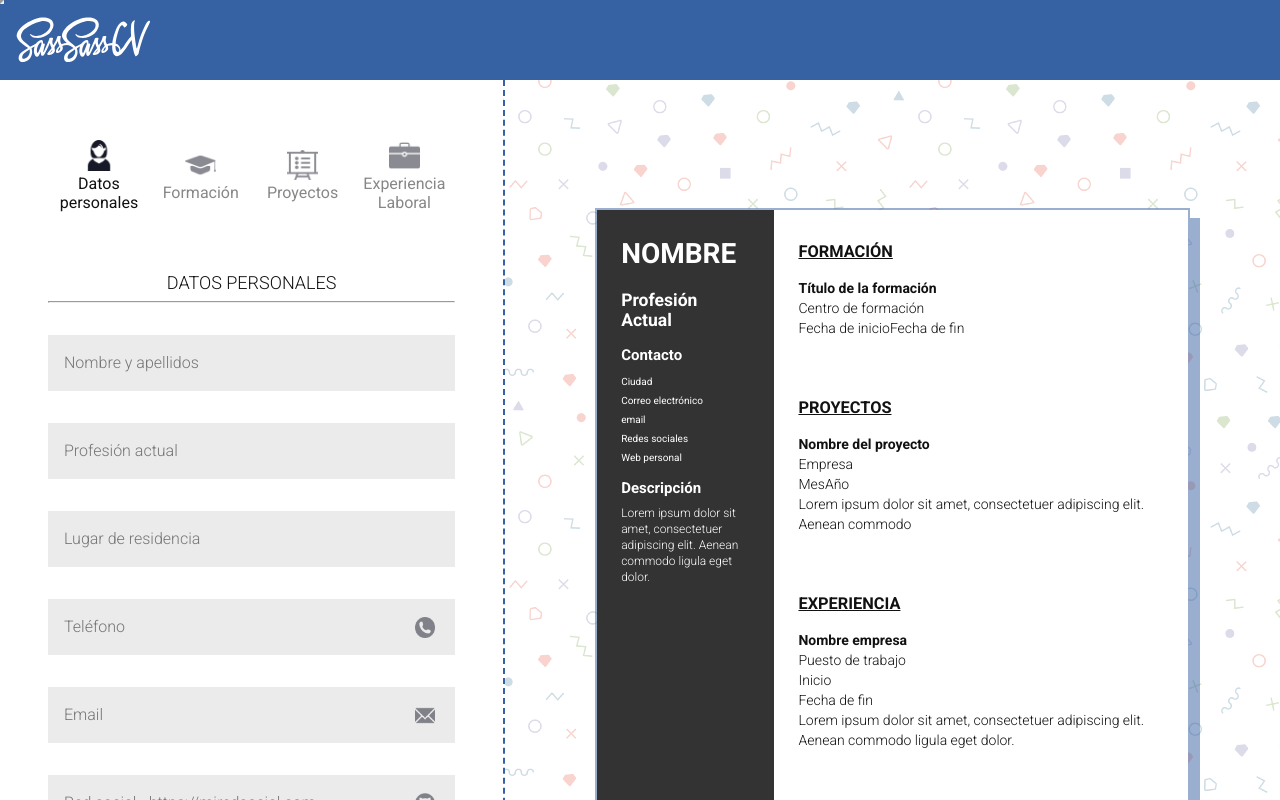
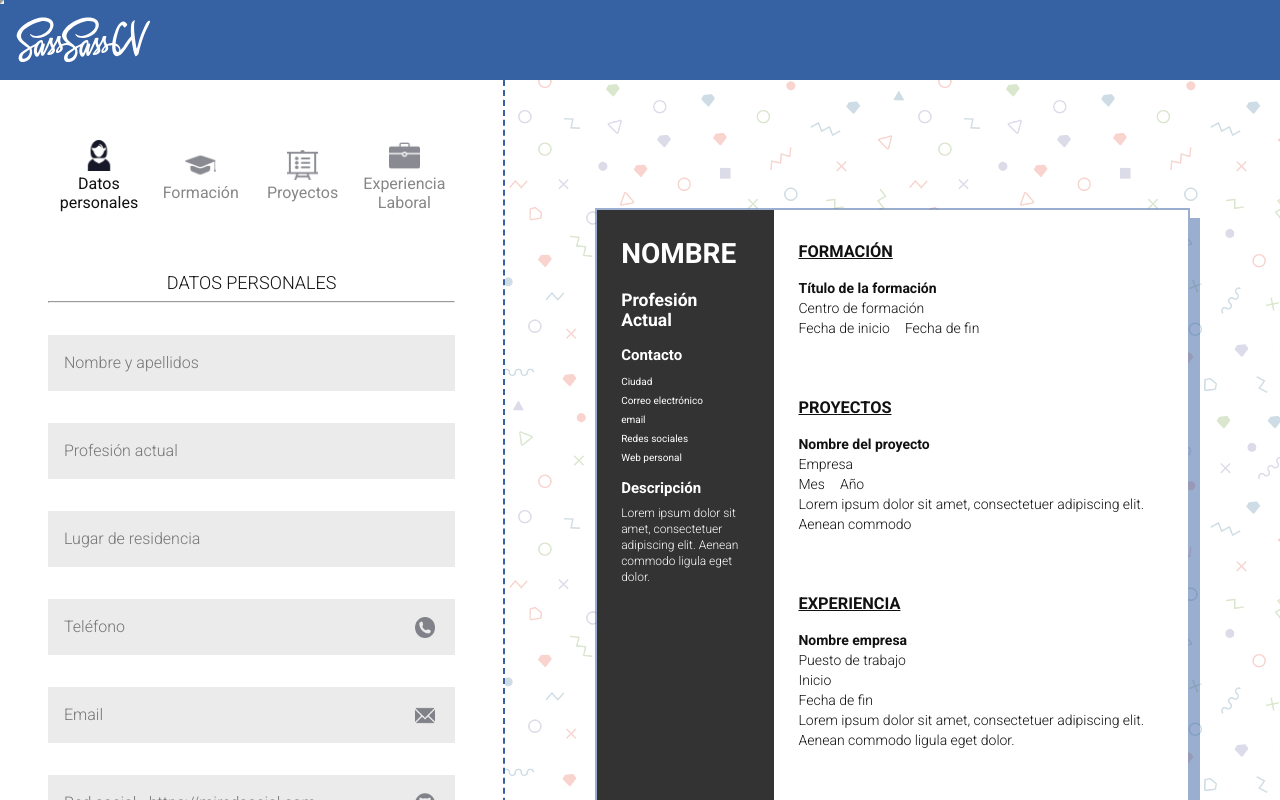
Before and after one commit to Adalab/project-clarke-s4-sass-sass-baby, a React (Create React App) app: page / in a window 1280 px wide. Shown: the top 800 px of the page. Built offline with nearby package versions, Linux system fonts and the light colour scheme.

Commit message:
[Changes]style cv space

```diff
--- a/src/components/Form.js
+++ b/src/components/Form.js
@@ -9,7 +9,9 @@ import Colapsable from './Colapsable';
 import { Link, Route, Switch } from 'react-router-dom';
 
 class Form extends Component {
+
   render(){
+
     return (
       <section id="section-form">
       <Tabs/>
--- a/src/components/ProjectBox.js
+++ b/src/components/ProjectBox.js
@@ -10,7 +10,7 @@ class ProjectBox extends Component {
 				<li className="cv-name-project bold">{ this.props.cv.nameProject }</li>
 				<li className="cv-company-project">{ this.props.cv.companyProject }</li>
 				<li className="write-date put-inline">{ this.props.cv.monthProject }</li>
-				<li className="write-date put-inline">{ this.props.cv.yearProject }</li>
+				<li className="write-date put-inline">{this.props.cv.yearProject}</li>
 			</ul>
 			<p className="cv-description-project">{ this.props.cv.descriptionProject }
 			</p>
@@ -18,7 +18,7 @@ class ProjectBox extends Component {
 			<ul className="list-none">
 				<li className="cv-name-project1 bold">{ this.props.cv.nameProject2 }</li>
 				<li className="cv-company-project1">{ this.props.cv.companyProject2}</li>
-				<li className="write-date put-inline">{ this.props.cv.monthProject2 }</li>
+				<li className="write-date put-inline">{this.props.cv.monthProject2 }</li>
 				<li className="write-date put-inline">{ this.props.cv.yearProject2 }</li>
 			</ul>
 			<p className="cv-description-project1"> { this.props.cv.descriptionProject2 }
--- a/src/components/Projects.js
+++ b/src/components/Projects.js
@@ -3,12 +3,20 @@ import Fieldset from './Fieldset';
 import Colapsable from './Colapsable';
 
 class Projects extends Component {
+  static defaultProps = {
+      yearexp: ['Año','1970','1971','1972','1973','1974','1975','1976','1977','1978','1979','1980','1981','1982','1983','1984','1985','1986','1987','1988','1989','1990','1991','1992','1993','1994','1995','1996','1997','1998','1999','2000','2001','202','2003','2004','2005','2006','2007','2008','2009','2010','2011','2012','2013','2014','2015','2016','2017','2018']
+    }
 
   render() {
+    let yearOptions = this.props.yearexp.map((yearexp) => {
+              return <option className="option-form" key={yearexp} value={yearexp} >{yearexp}</option>
+        });
+
     const handleChange = (event) => {
       const name = event.target.name;
       this.props.handleChange(name, event.target.value);
     };
+
     return (
       <Fieldset title= "Proyectos">
       <Colapsable box="firstProyectBox" link="Añadir proyecto 1">
@@ -32,7 +40,7 @@ class Projects extends Component {
       <option>Diciembre</option>
       </select>
       <select onChange={handleChange} className="input-form select-date" name="yearProject" id="selectorYear">
-                <option className="option-form" disabled selected>Año</option>
+        {yearOptions}
       </select>
       </div>
       <textarea onChange={handleChange} className="input-form description-project" name="descriptionProject" rows={8} cols={80} defaultValue={""} />
@@ -45,7 +53,7 @@ class Projects extends Component {
       <input onChange={handleChange}  className="input-form company-project" id="company-project" type="text" name="companyProject2" placeholder="Empresa o proyecto personal" required />
       <div className="containter-data-project">
       <select onChange={handleChange} className="input-form select-date" name="monthProject2">
-                <option className="option-form grey"  disabled selected>Mes</option>
+      <option className="option-form grey" selected>Mes</option>
       <option>Enero</option>
       <option>Febrero</option>
       <option>Marzo</option>
@@ -60,7 +68,7 @@ class Projects extends Component {
       <option>Diciembre</option>
       </select>
       <select onChange={handleChange} className="input-form select-date" name="yearProject2" id="selectorYear">
-                <option className="option-form" disabled selected>Año</option>
+      {yearOptions}
       </select>
       </div>
       <textarea onChange={handleChange} className="input-form description-project" name="descriptionProject2" rows={8} cols={80} defaultValue={""} />
--- a/src/index.css
+++ b/src/index.css
@@ -427,7 +427,8 @@ section {
   font-weight: 700; }
 
 .put-inline {
-  display: inline-block; }
+  display: inline-block;
+  padding-right: 15px; }
 
 @media print {
   .print-cv {
--- a/src/scss/layout/_cv.scss
+++ b/src/scss/layout/_cv.scss
@@ -138,6 +138,7 @@ section {
 
 .put-inline {
   display: inline-block;
+  padding-right: 15px;
 }
 
 // PRINT
```
Also changed, not shown: src/App.js (indentation only). Lines whose indentation alone changed are shown as unchanged.
